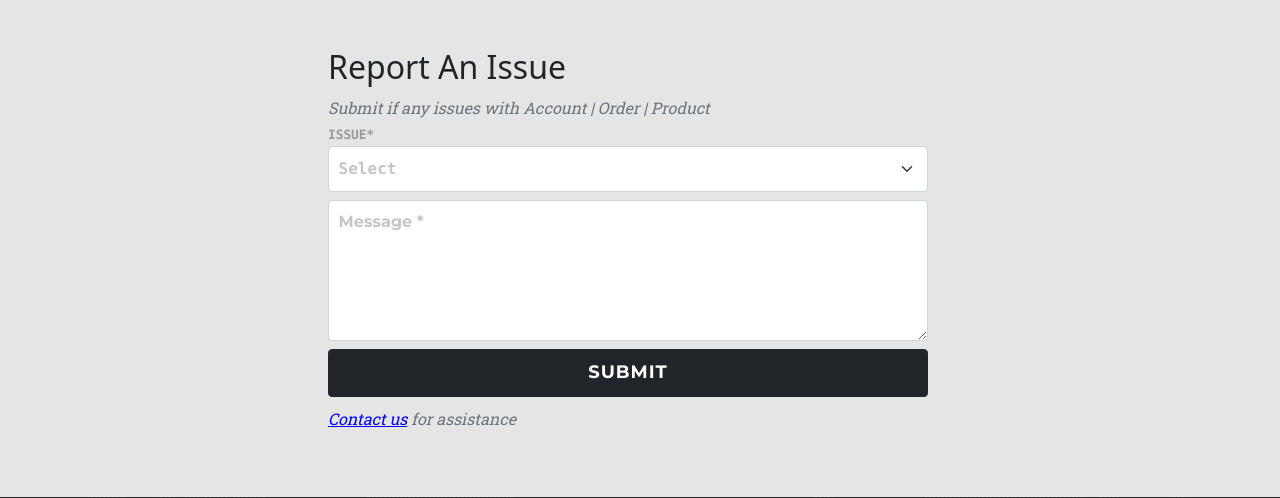
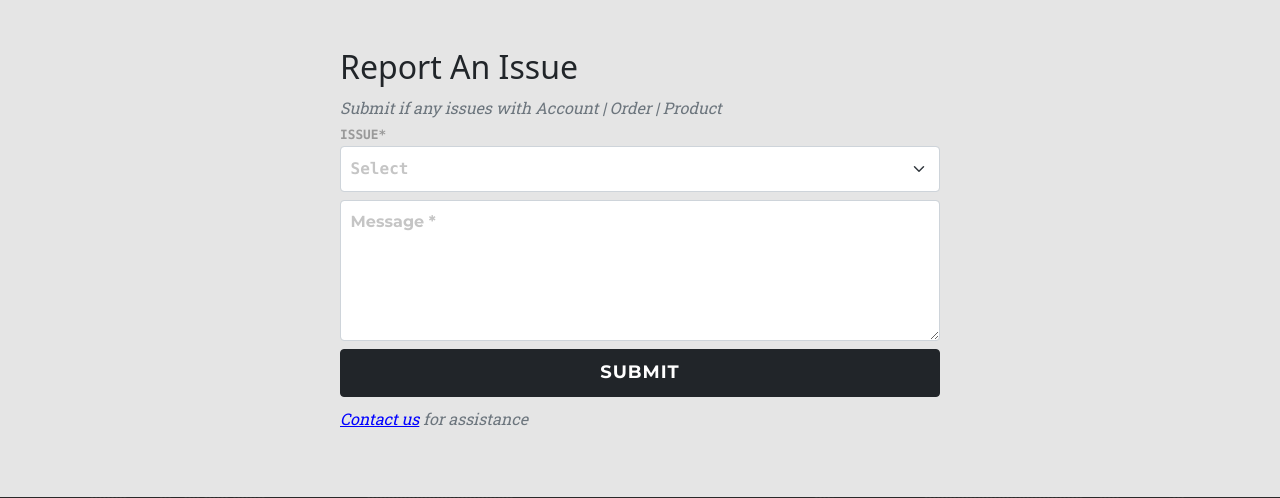
Before and after one commit to rp42dev/MS-4-Django-Full-Stack-Project, a Django app: page /support/ in a window 1280 px wide. Shown: the part 96-594 px from the top of the page. Run offline with Django 3.2, Linux system fonts and the light colour scheme; a user stored in the database is signed in; data comes from the database, SQL or seed files in the repository; some libraries are stand-ins or nearby versions.

Commit message:
fixed support form alignment

```diff
--- a/support/templates/support/support.html
+++ b/support/templates/support/support.html
@@ -13,7 +13,8 @@
 <!-- Product Detail section-->
 <section class="page-section">
 
-    <div class="mx-auto col-12 col-sm-8 col-lg-6 px-2">
+    <div class="container">
+        <div class="w-container mx-auto">
             <h2 class="text-capitalize">Report an issue</h2>
             <p class="text-muted text-italic p-0 m-0">Submit if any issues with Account | Order | Product</p>
 
@@ -29,6 +30,7 @@
             </form>
             <p class="text-muted text-italic mt-2"><a href="{% url 'contact_view' %}">Contact us</a> for assistance</p>
         </div>
+    </div>
 </section>
 
 {% block postloadjs %}
```
Also changed, not shown: support/templates/support/contact.html (+5 -3 lines), support/templates/support/submit.html (+7 -4 lines). Lines whose indentation alone changed are shown as unchanged.
